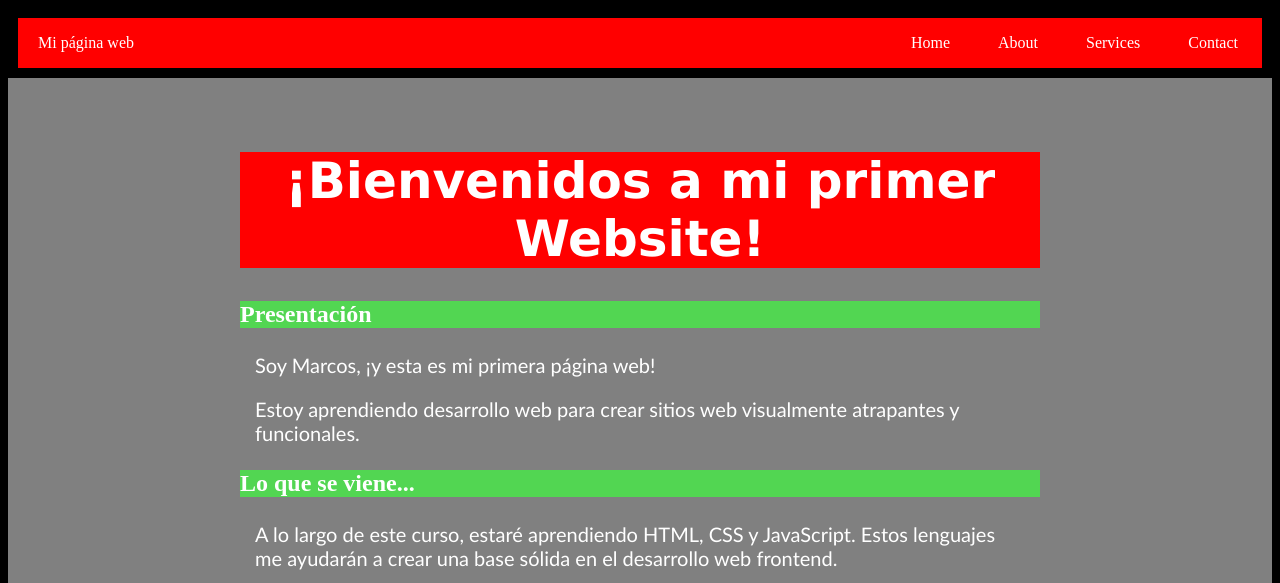
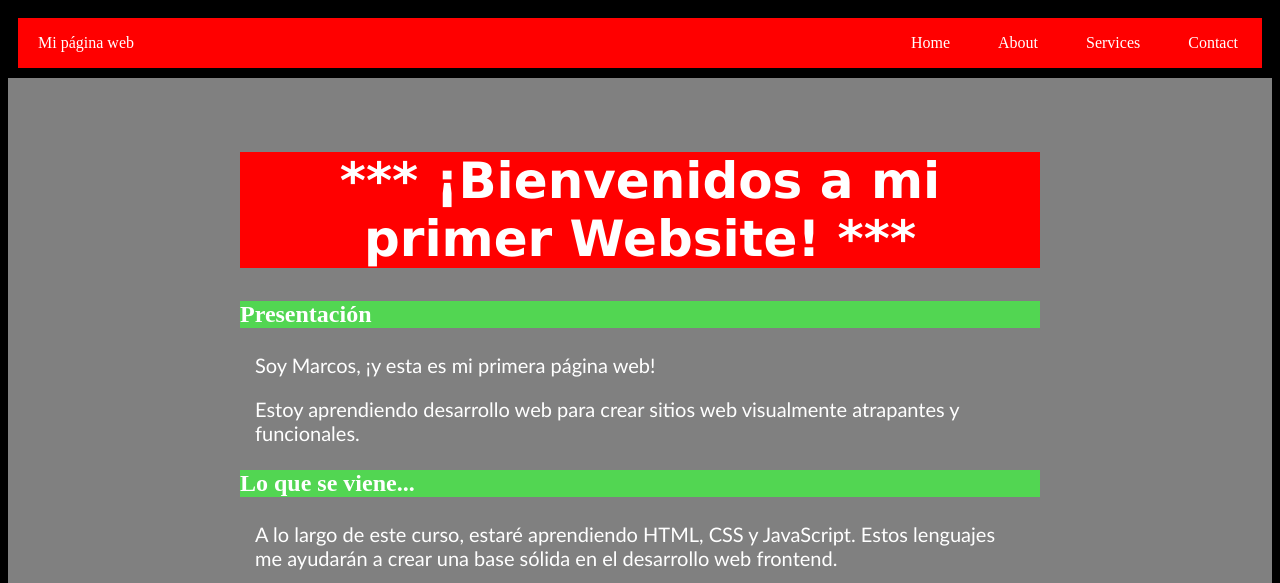
Before and after one commit to mtorrent1/miprimerapagina, a plain HTML site: page index.html in a window 1280 px wide. Shown: the top 583 px of the page. Drawn offline with Linux system fonts and the light colour scheme.

Commit message:
segunda modificacion h1 index

```diff
--- a/index.html
+++ b/index.html
@@ -32,7 +32,7 @@
         <!-- MAIN -->
         <main>
         <div class="container">
-            <h1>¡Bienvenidos a mi primer Website!</h1>
+            <h1>*** ¡Bienvenidos a mi primer Website! ***</h1>
             <section>
                 <h2>Presentación</h2>
                 <p>Soy Marcos, ¡y esta es mi primera página web!</p>
```
